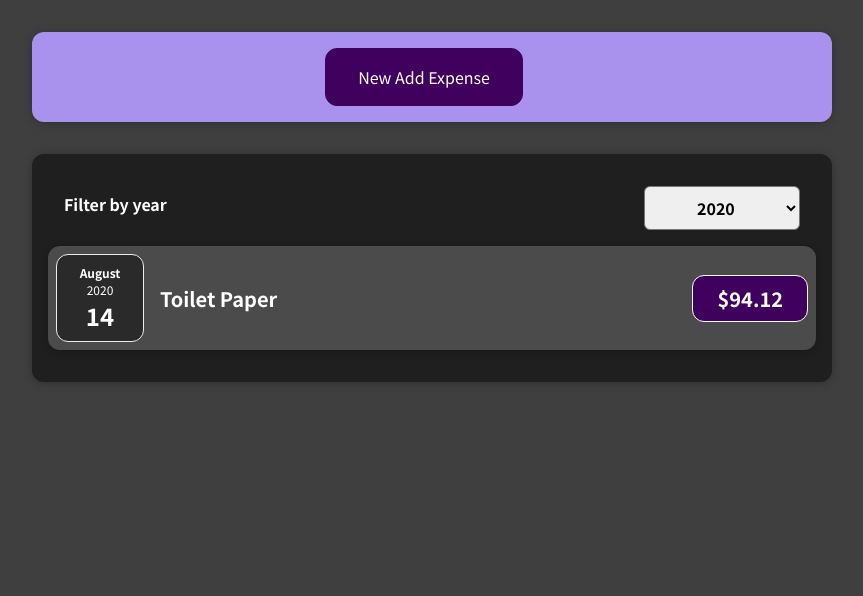
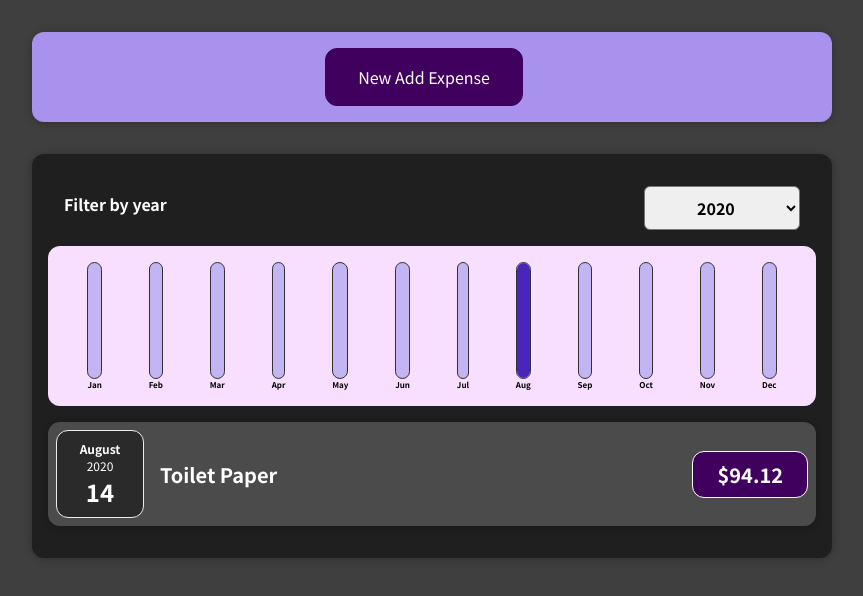
Before and after one commit to HikaruGE/React-TheCompleteGuide, a React (Create React App) app: page / in a window 1280 px wide. Shown: the top 596 px of the page, without its empty margins (208-1071 px from the left). Built offline with nearby package versions, Linux system fonts and the light colour scheme.

Commit message:
add chart, first demo finished

```diff
--- /dev/null
+++ b/src/components/Chart/Chart.css
@@ -0,0 +1,9 @@
+.chart {
+  padding: 1rem;
+  border-radius: 12px;
+  background-color: #f8dfff;
+  text-align: center;
+  display: flex;
+  justify-content: space-around;
+  height: 10rem;
+}
--- /dev/null
+++ b/src/components/Chart/Chart.js
@@ -0,0 +1,24 @@
+import React from "react";
+
+import ChartBar from "./ChartBar";
+import "./Chart.css";
+
+const Chart = (props) => {
+  const dataPointValues = props.dataPoints.map((dataPoint) => dataPoint.value);
+  const totalMaximum = Math.max(...dataPointValues);
+
+  return (
+    <div className='chart'>
+      {props.dataPoints.map((dataPoint) => (
+        <ChartBar
+          key={dataPoint.label}
+          value={dataPoint.value}
+          maxValue={totalMaximum}
+          label={dataPoint.label}
+        />
+      ))}
+    </div>
+  );
+};
+
+export default Chart;
--- /dev/null
+++ b/src/components/Chart/ChartBar.css
@@ -0,0 +1,30 @@
+.chart-bar {
+  height: 100%;
+  display: flex;
+  flex-direction: column;
+  align-items: center;
+}
+
+.chart-bar__inner {
+  height: 100%;
+  width: 100%;
+  border: 1px solid #313131;
+  border-radius: 12px;
+  background-color: #c3b4f3;
+  overflow: hidden;
+  display: flex;
+  flex-direction: column;
+  justify-content: flex-end;
+}
+
+.chart-bar__fill {
+  background-color: #4826b9;
+  width: 100%;
+  transition: all 0.3s ease-out;
+}
+
+.chart-bar__label {
+  font-weight: bold;
+  font-size: 0.5rem;
+  text-align: center;
+}
--- /dev/null
+++ b/src/components/Chart/ChartBar.js
@@ -0,0 +1,25 @@
+import React from "react";
+
+import "./ChartBar.css";
+
+const ChartBar = (props) => {
+  let barFillHeight = "0%";
+
+  if (props.maxValue > 0) {
+    barFillHeight = Math.round((props.value / props.maxValue) * 100) + "%";
+  }
+
+  return (
+    <div className='chart-bar'>
+      <div className='chart-bar__inner'>
+        <div
+          className='chart-bar__fill'
+          style={{ height: barFillHeight }}
+        ></div>
+      </div>
+      <div className='chart-bar__label'>{props.label}</div>
+    </div>
+  );
+};
+
+export default ChartBar;
--- a/src/components/Expenses/Expenses.js
+++ b/src/components/Expenses/Expenses.js
@@ -4,6 +4,7 @@
 import Card from "../UI/Card";
 import ExpensesFilter from "./ExpensesFilter";
 import "./Expenses.css";
+import ExpensesChart from "./ExpensesChart";
 
 const Expenses = (props) => {
   const [filteredYear, setFilteredYear] = useState("2020");
@@ -35,6 +36,7 @@
           selected={filteredYear}
           onChangeFilter={filterChangeHandler}
         />
+        <ExpensesChart expenses={filteredItems} />
         {expenseItems}
       </Card>
     </div>
--- /dev/null
+++ b/src/components/Expenses/ExpensesChart.js
@@ -0,0 +1,26 @@
+import Chart from "../Chart/Chart";
+
+const ExpensesChart = (props) => {
+  const chartDataPoints = [
+    { label: "Jan", value: 0 },
+    { label: "Feb", value: 0 },
+    { label: "Mar", value: 0 },
+    { label: "Apr", value: 0 },
+    { label: "May", value: 0 },
+    { label: "Jun", value: 0 },
+    { label: "Jul", value: 0 },
+    { label: "Aug", value: 0 },
+    { label: "Sep", value: 0 },
+    { label: "Oct", value: 0 },
+    { label: "Nov", value: 0 },
+    { label: "Dec", value: 0 },
+  ];
+
+  for (const expense of props.expenses) {
+    const expenseMonth = expense.date.getMonth();
+    chartDataPoints[expenseMonth].value += expense.amount;
+  }
+  return <Chart dataPoints={chartDataPoints} />;
+};
+
+export default ExpensesChart;
```
Also changed, not shown: 1 other file (tests, documents, lock files or other folders).
